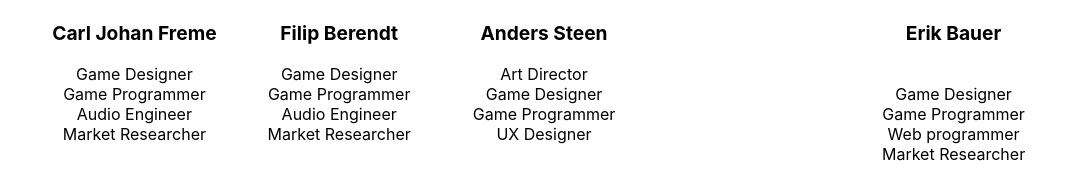
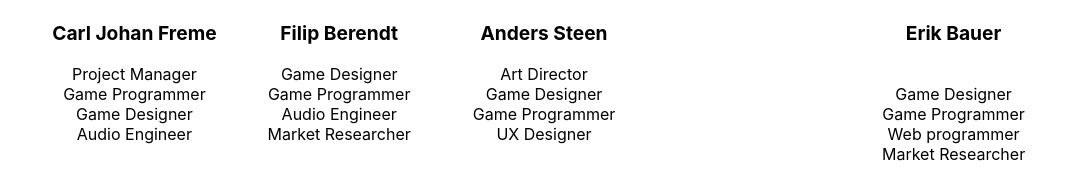
Before and after one commit to eribau/rogue-mike-web, a Next.js app: page / in a window 1280 px wide. Shown: the part 1912-2089 px from the top of the page, without its empty margins (96-1183 px from the left). Built offline with nearby package versions, Linux system fonts and the light colour scheme.

Commit message:
Corrected mistakes on Calle

```diff
--- a/components/content.js
+++ b/components/content.js
@@ -94,7 +94,7 @@ export default function Content() {
                 />
               </div>
               <p className={utilStyles.bodyMdBold}>Carl Johan Freme</p>
-              <p>Game Designer<br/>Game Programmer<br/>Audio Engineer<br/>Market Researcher</p>
+              <p>Project Manager<br/>Game Programmer<br/>Game Designer<br/>Audio Engineer</p>
             </div>
             <div className={styles.column}>
               <div className={styles.image}>
```
